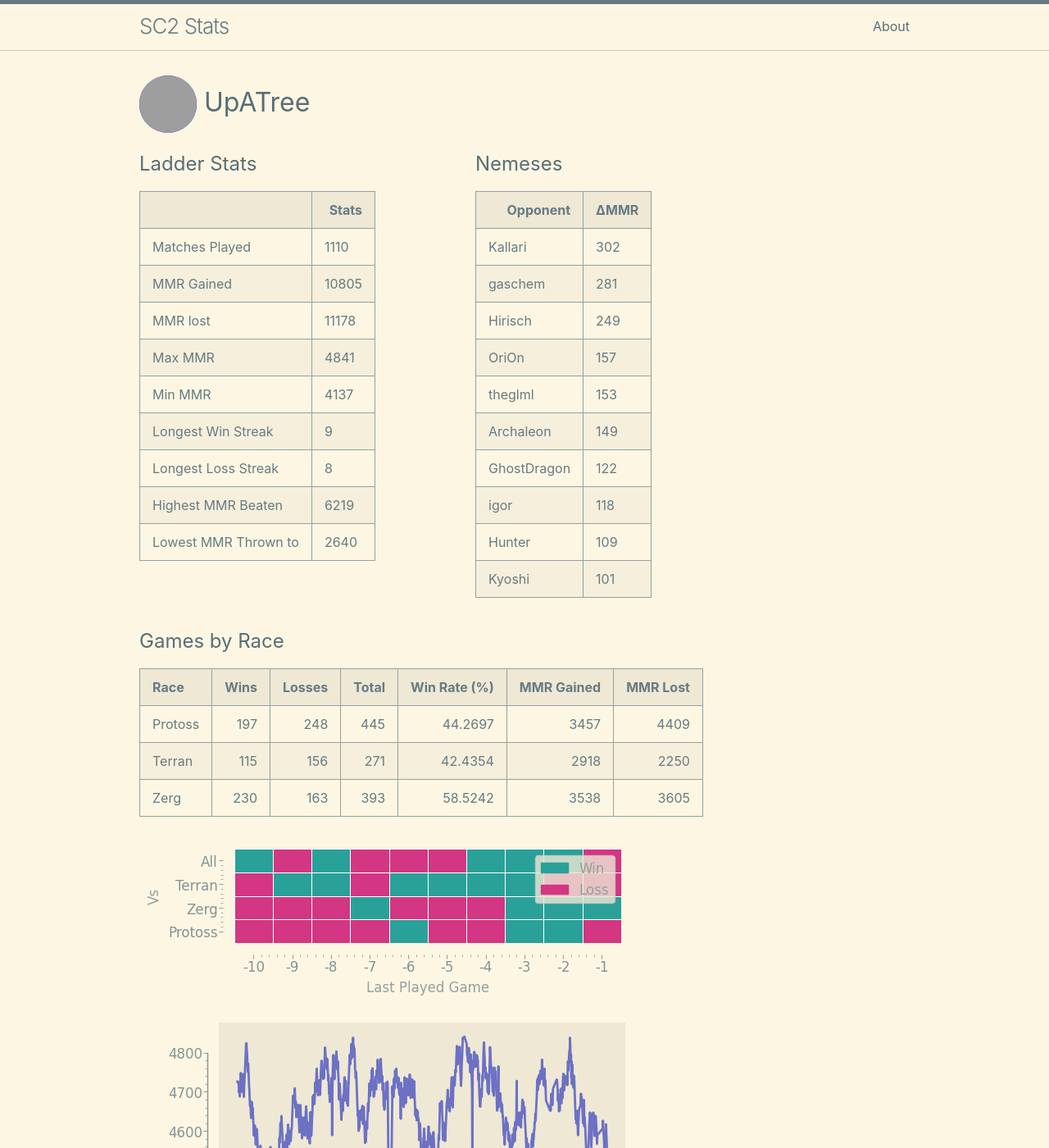
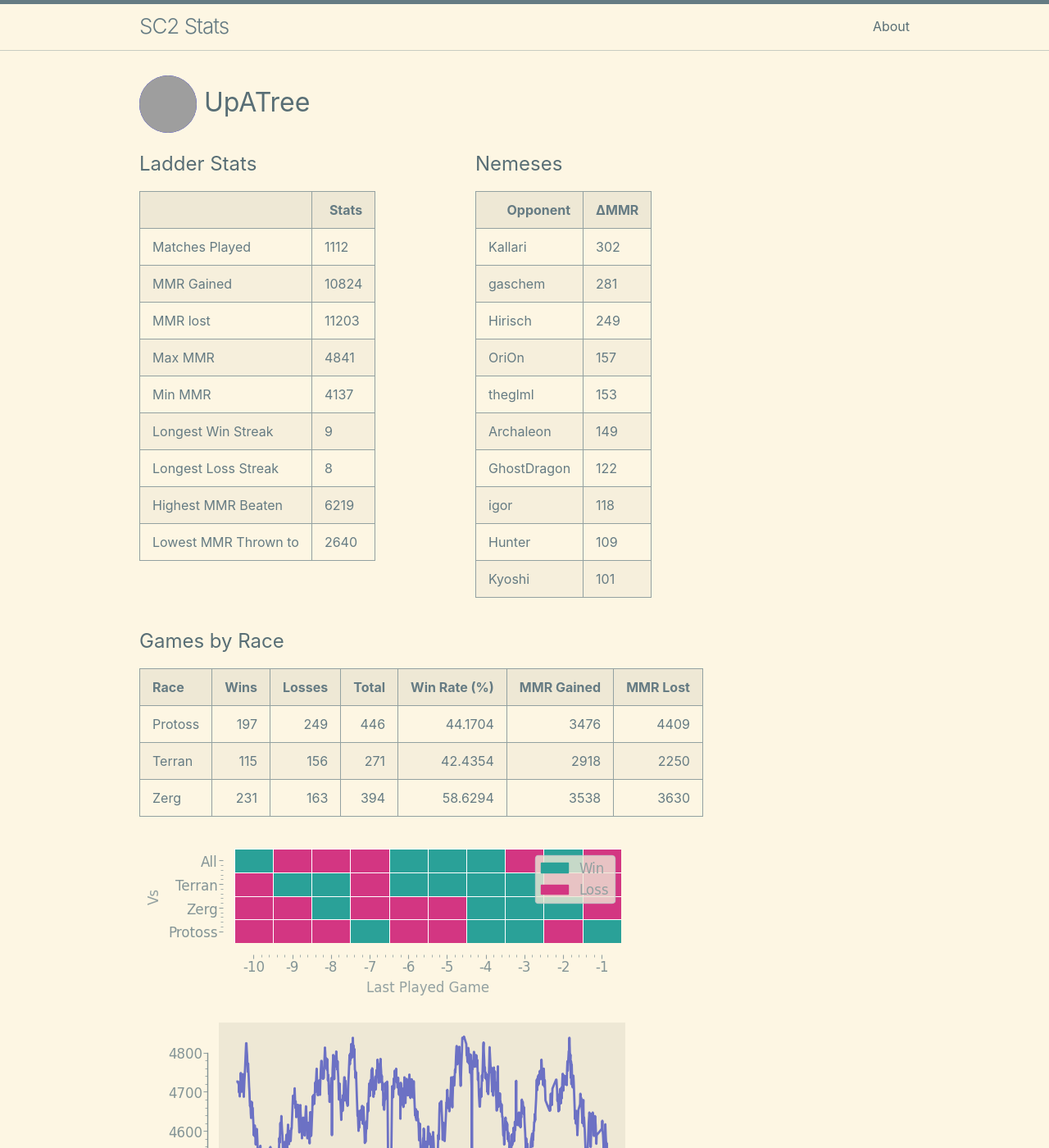
Before and after one commit to kylermurphy/UpATree, a Jekyll site: the page built from docs/index.md, in a window 1280 px wide and 1400 px high. Shown: the whole window at 82% size. Built offline with Jekyll 4.4.1, drawn with Linux system fonts in a browser that asks for light colours; grey boxes are pictures that could not be loaded.

Commit message:
running on push

```diff
--- a/docs/index.md
+++ b/docs/index.md
@@ -18,15 +18,15 @@ layout: home
   <tbody>
     <tr>
       <td>Matches Played</td>
-      <td>1110</td>
+      <td>1112</td>
     </tr>
     <tr>
       <td>MMR Gained</td>
-      <td>10805</td>
+      <td>10824</td>
     </tr>
     <tr>
       <td>MMR lost</td>
-      <td>11178</td>
+      <td>11203</td>
     </tr>
     <tr>
       <td>Max MMR</td>
@@ -114,9 +114,9 @@ layout: home
 
 | Race    |   Wins |   Losses |   Total |   Win Rate (%) |   MMR Gained |   MMR Lost |
 |:--------|-------:|---------:|--------:|---------------:|-------------:|-----------:|
-| Protoss |    197 |      248 |     445 |        44.2697 |         3457 |       4409 |
+| Protoss |    197 |      249 |     446 |        44.1704 |         3476 |       4409 |
 | Terran  |    115 |      156 |     271 |        42.4354 |         2918 |       2250 |
-| Zerg    |    230 |      163 |     393 |        58.5242 |         3538 |       3605 |
+| Zerg    |    231 |      163 |     394 |        58.6294 |         3538 |       3630 |
 
 ![Games by Race](./assets/gm_hist.png)
 
--- a/log.txt
+++ b/log.txt
@@ -328,3 +328,4 @@ Writing a log file 2025-03-07 17:19:10.
 Writing a log file 2025-03-07 17:34:53.
 Writing a log file 2025-03-07 17:47:48.
 Writing a log file 2025-03-07 18:30:36.
+Writing a log file 2025-03-07 18:50:31.
```
Also changed, not shown: docs/assets/MMR.png, docs/assets/daily.png, docs/assets/gm_hist.png, docs/assets/r_wrt.png, 1 other file.
